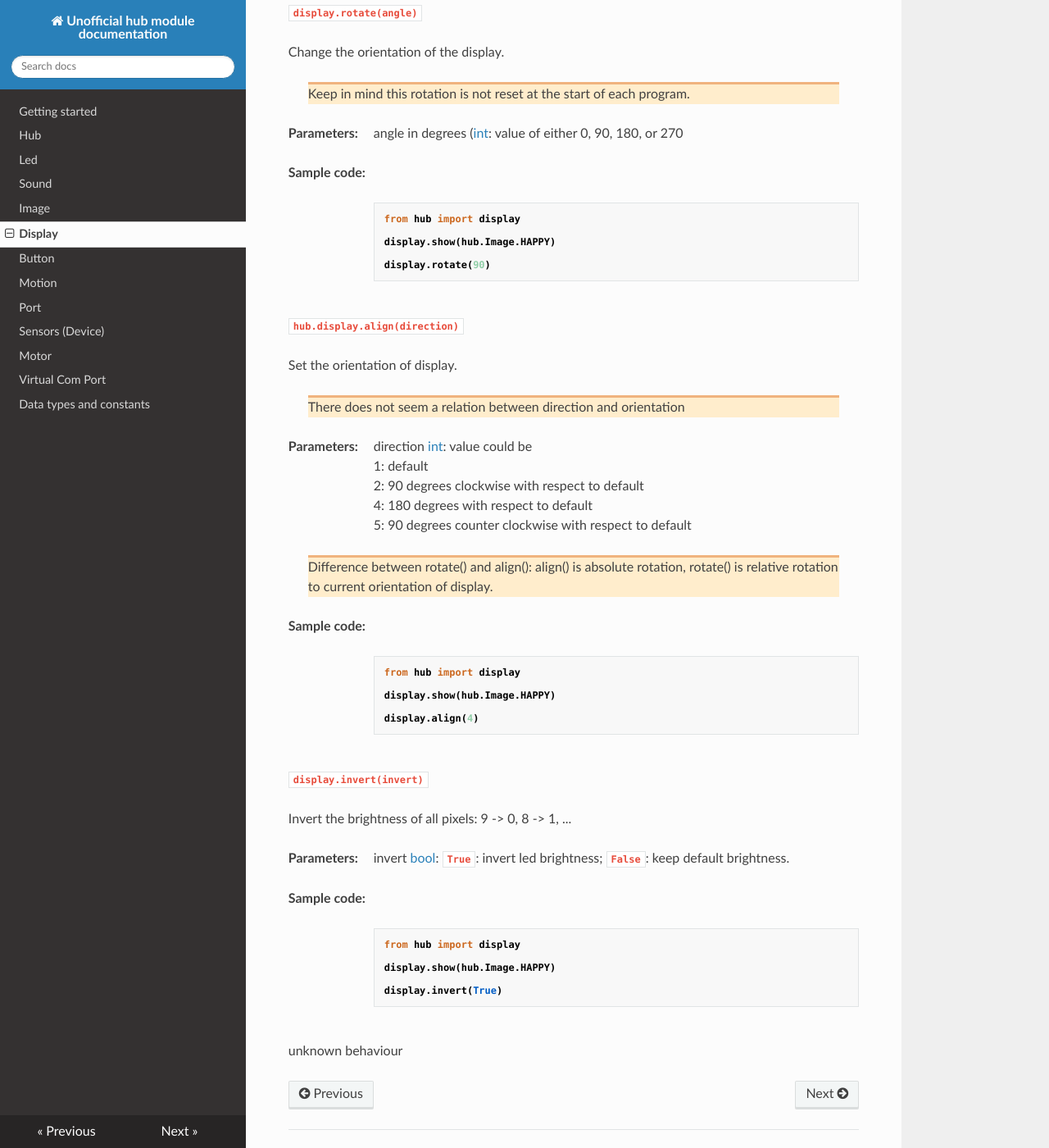
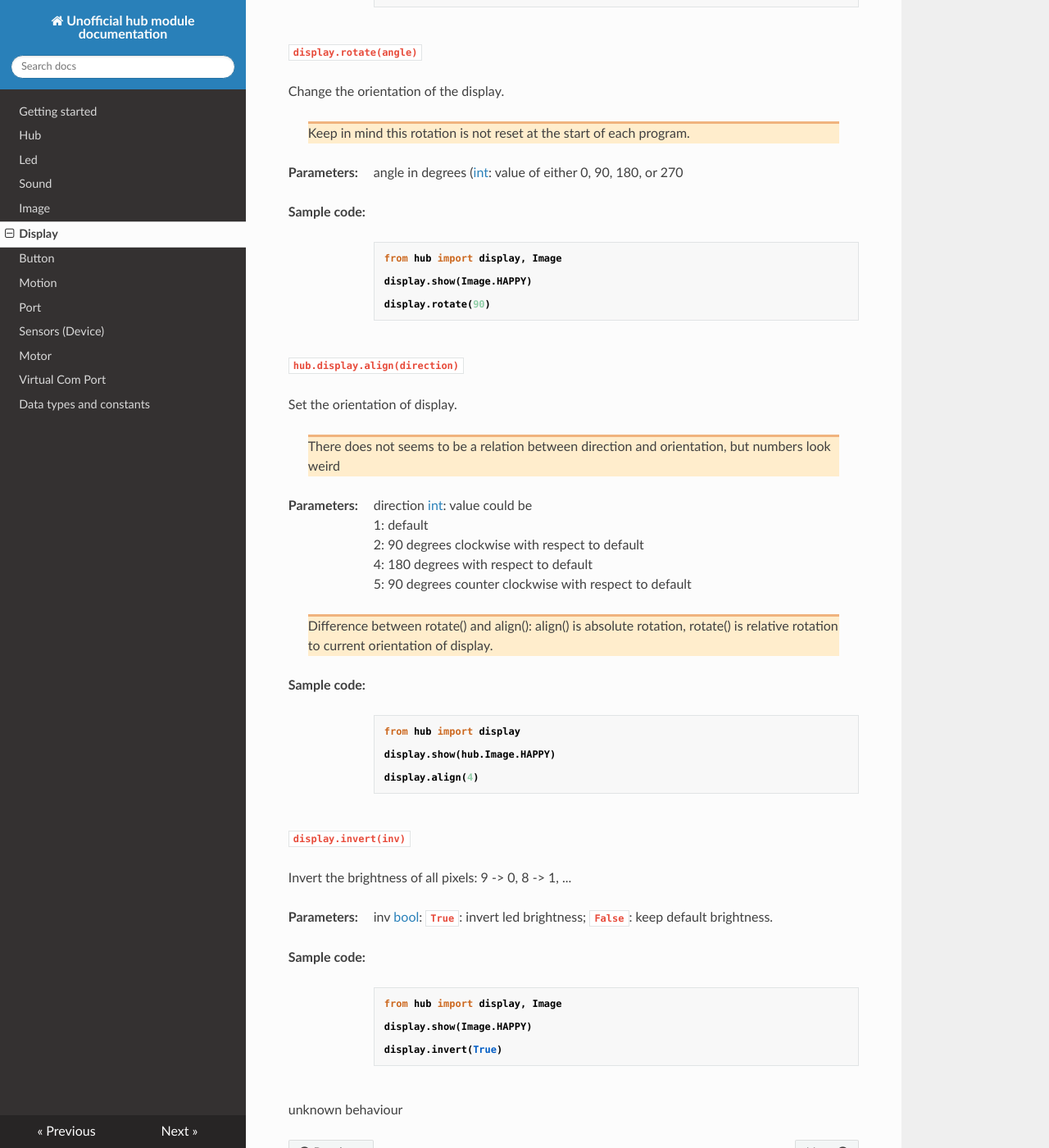
Before and after one commit to NStrijbosch/hub-module-notes, an MkDocs documentation site: the page built from docs/display.md, in a window 1280 px wide and 1400 px high, scrolled down 1074 px. Shown: the whole window at 82% size. Built offline with MkDocs 1.6.1, drawn with Linux system fonts in a browser that asks for light colours; nearby versions of some CDN libraries; some of the changed text lies outside the part shown.

Commit message:
minor updates

````diff
--- a/docs/display.md
+++ b/docs/display.md
@@ -12,10 +12,12 @@ __Parameters:__
 
 *  [image](data_types.md#image) image. See [image](data_types.md#image) for all build in images and the [Image](image.md) class on how to create a custom image.
 
+__Sample code:__
+
 ``` python
-from hub import display
+from hub import display, Image
 
-hub.display(hub.Image.HAPPY)
+hub.display(Image.HAPPY)
 ```
 
 ## clear()
@@ -29,9 +31,9 @@ Set the light intensity of all pixels to 0.
 __Sample code:__
 
 ``` python
-from hub import display
+from hub import display, Image
 
-hub.display(hub.Image.HAPPY)
+hub.display(Image.HAPPY)
 hub.display.clear()
 ```
 
@@ -71,9 +73,9 @@ __Parameters:__
 __Sample code:__
 
 ``` python
-from hub import display
+from hub import display, Image
 
-display.show(hub.Image.HAPPY)
+display.show(Image.HAPPY)
 
 display.rotate(90)
 ```
@@ -84,7 +86,7 @@ display.rotate(90)
 
 Set the orientation of display.
 
-> There does not seem a relation between direction and orientation
+> There does not seems to be a relation between direction and orientation, but numbers look weird
 
 __Parameters:__
 
@@ -108,20 +110,20 @@ display.align(4)
 
 ## invert()
 
-`display.invert(invert)`
+`display.invert(inv)`
 
 Invert the brightness of all pixels: 9 -> 0, 8 -> 1, ...
 
 __Parameters:__
 
-*  invert [bool](data_types.md#bool): `True`: invert led brightness; `False`: keep default brightness.
+*  inv [bool](data_types.md#bool): `True`: invert led brightness; `False`: keep default brightness.
 
 __Sample code:__
 
 ``` python
-from hub import display
+from hub import display, Image
 
-display.show(hub.Image.HAPPY)
+display.show(Image.HAPPY)
 
 display.invert(True)
 ```
````
Also changed, not shown: docs/button.md (+7 -2 lines), docs/motion.md (+1 -1 lines), docs/port.md (line endings or trailing spaces), docs/sensors.md (line endings or trailing spaces).
